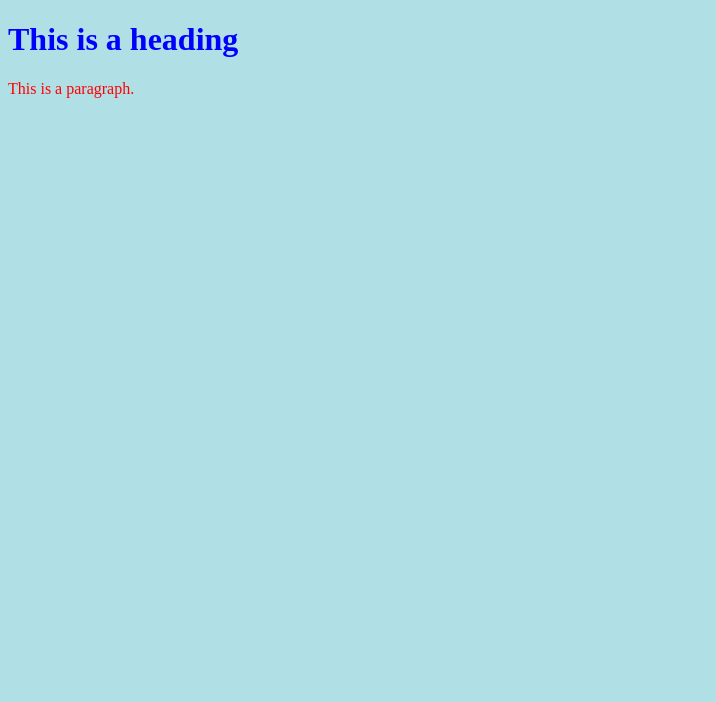
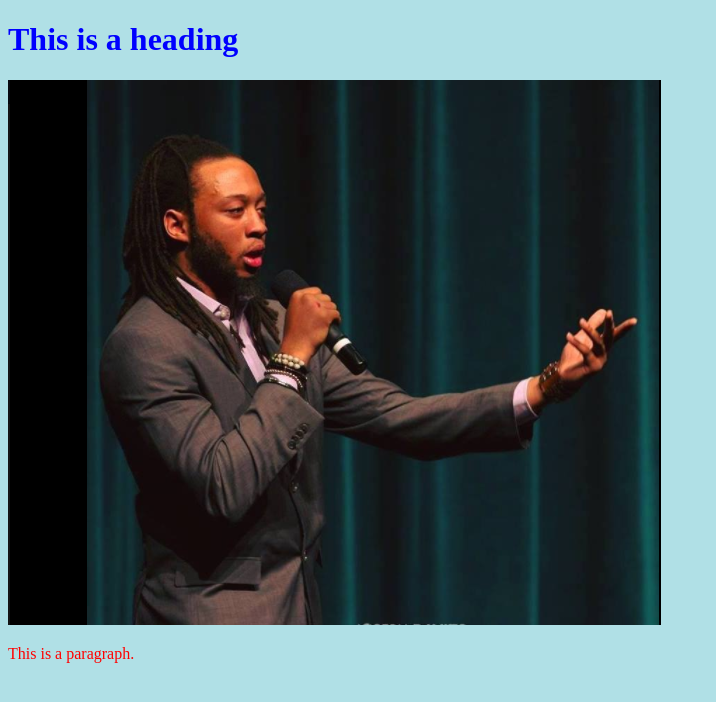
Before and after one commit to luxuber/luxuber.github.io, a plain HTML site: page index.html in a window 1280 px wide. Shown: the whole page, without its empty margins (0-716 px from the left). Drawn offline with Linux system fonts and the light colour scheme.

Commit message:
Update index.html

```diff
--- a/index.html
+++ b/index.html
@@ -4,8 +4,8 @@
   <link rel="stylesheet" href="style.css">
 </head>
 <body>
-
 <h1>This is a heading</h1>
+  <img src="Capture.PNG" alt="img">
 <p>This is a paragraph.</p>
 </body>
 </html>
```
